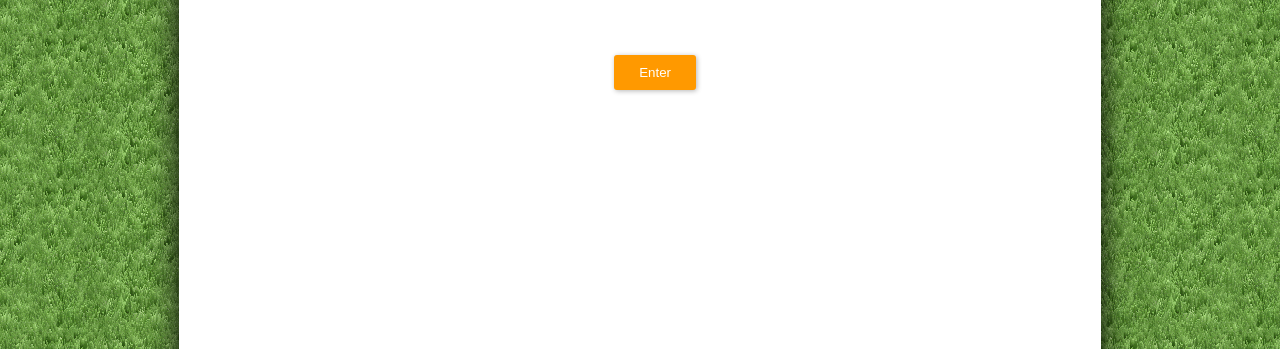
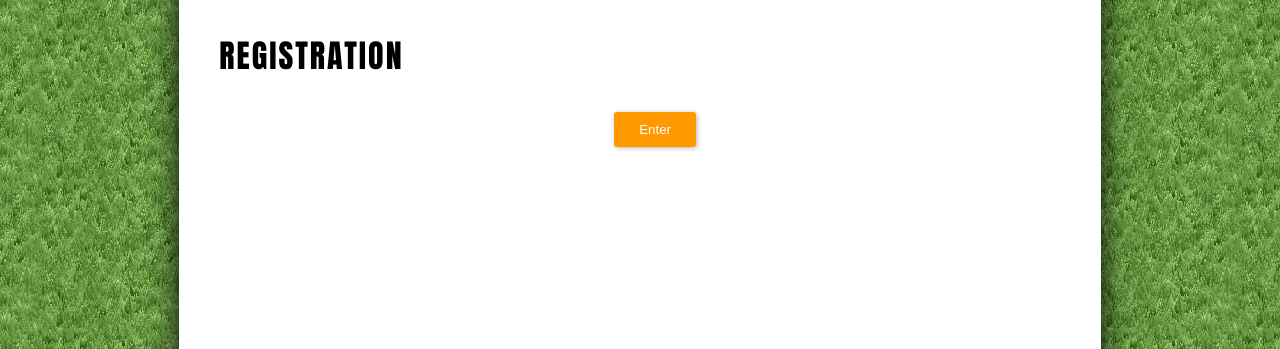
Before and after one commit to crypotex/taas, a Django app: template taas/user/templates/user_registration.html in a window 1280 px wide. Shown: the part 121-470 px from the top of the page. Run offline with Django 3.2, Linux system fonts and the light colour scheme; the template is opened without the code that fills it, so the values that code supplies are empty; some libraries are stand-ins or nearby versions.

Commit message:
Add title to registration page, modify translation file
Issue #13

```diff
--- a/taas/user/static/css/user.css
+++ b/taas/user/static/css/user.css
@@ -1,7 +1,7 @@
 .register-form {
-    margin: 30px auto auto 300px;
+    margin: 10px auto auto 300px;
     max-width: 500px;
-    padding: 25px 15px 25px 10px;
+    padding: 0 15px 25px 10px;
     font-family: Verdana, Arial, sans-serif;
     font-size: 16px;
     letter-spacing: 1px;
@@ -41,3 +41,11 @@
     border-radius: 3px;
     cursor: pointer;
 }
+
+h1 {
+    font-family: Impact, sans-serif;
+    text-transform: uppercase;
+    letter-spacing: 2px;
+    padding: 10px;
+    margin-left: 30px;
+}
--- a/taas/user/templates/user_registration.html
+++ b/taas/user/templates/user_registration.html
@@ -11,6 +11,7 @@
 {% endblock %}
 
 {% block content %}
+    <h1>{% trans 'Registration' %}</h1>
     <form method="POST" action="{% url 'user_registration_form' %}" class="register-form">
         {% csrf_token %}
         {{ user_form.as_p }}
```
Also changed, not shown: locale/et/LC_MESSAGES/django.po.
